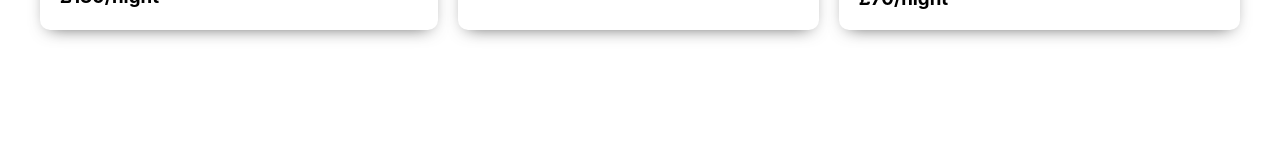
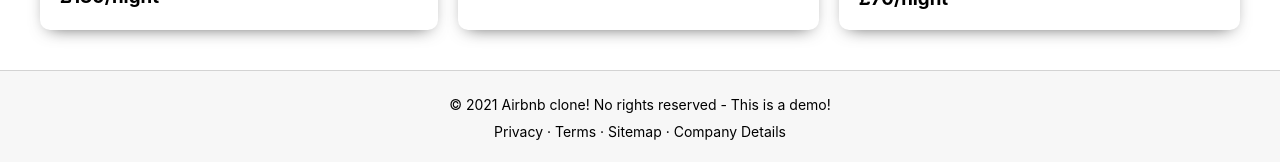
Before and after one commit to DhanushaPerera07/Airbnb-clone-react, a React (Create React App) app: page / in a window 1280 px wide. Shown: the part 1427-1589 px from the top of the page. Before the commit the page ends 1497 px from the top, so only its background shows below. Built offline with nearby package versions, Linux system fonts and the light colour scheme.

Commit message:
Add content to app/Footer.js, styled it and use it in the App.js component.

```diff
--- a/src/App.js
+++ b/src/App.js
@@ -2,6 +2,7 @@
 import './css/App.css';
 import Header from './app/Header';
 import Home from './app/Home';
+import Footer from './app/Footer';
 
 function App() {
   return (
@@ -10,7 +11,7 @@
     <div className="app">
       <Header />
       <Home/>
-
+      <Footer />
       {/* Home */}
             {/* Header */}
 
--- a/src/app/Footer.js
+++ b/src/app/Footer.js
@@ -1,9 +1,11 @@
 import React from 'react';
+import "../css/Footer.css";
 
 function Footer() {
     return (
       <div className="footer">
-
+        <p>© 2021 Airbnb clone! No rights reserved - This is a demo!</p>
+        <p>Privacy · Terms · Sitemap · Company Details</p>
       </div>
     );
 }
--- a/src/css/Footer.css
+++ b/src/css/Footer.css
@@ -0,0 +1,11 @@
+.footer {
+    border-top: 1px solid lightgray; /*  top border line */
+    padding: 20px;
+    background-color: #f7f7f7;
+    text-align: center;
+}
+
+.footer > p {
+    padding: 5px;
+    font-size: 14px;
+}
```
